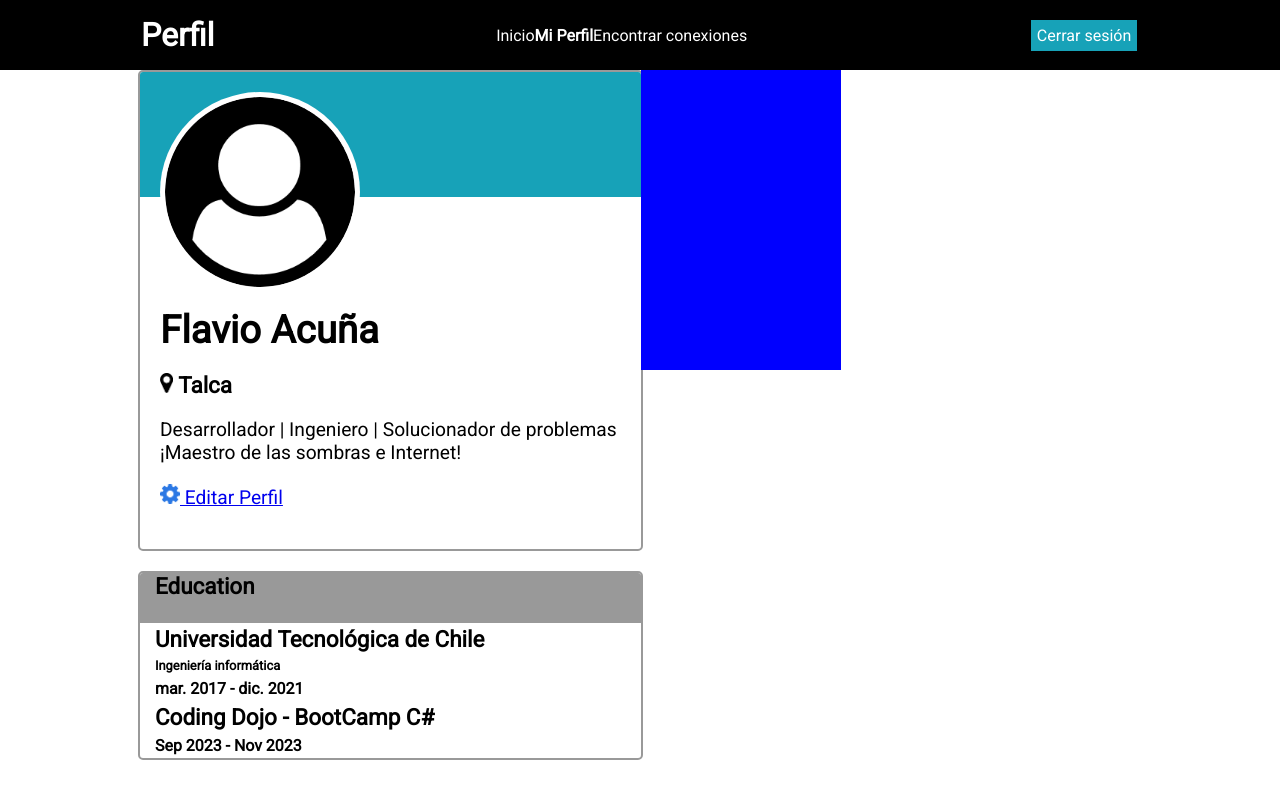
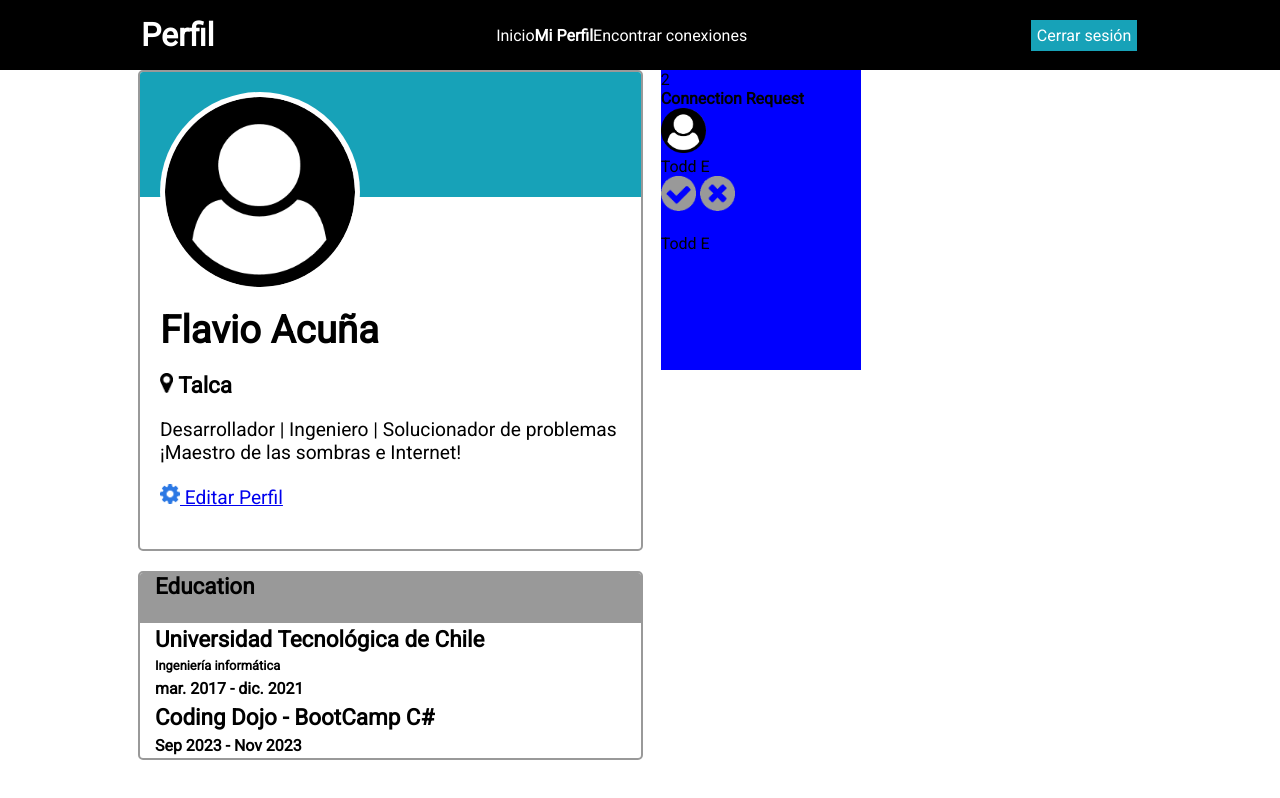
Before and after one commit to FlavioAcuna/BootCamp-C-profile_page, a plain HTML site: page index.html in a window 1280 px wide. Drawn offline with Linux system fonts and the light colour scheme.

Commit message:
modified:   css/style.css modified:   index.html

```diff
--- a/css/style.css
+++ b/css/style.css
@@ -10,6 +10,7 @@
   justify-content: space-around;
   height: 70px;
   color: white;
+  width: 100%;
 }
 .active {
   font-weight: 900;
@@ -107,4 +108,11 @@
   height: 300px;
   width: 200px;
   background-color: blue;
+  margin-left: 20px;
 }
+#icon-circle {
+  height: 35px;
+}
+.avatar-img {
+  height: 45px;
+}
--- a/index.html
+++ b/index.html
@@ -57,7 +57,39 @@
           </div>
         </div>
       </div>
-      <div class="menucontainer"></div>
+      <div class="menucontainer">
+        <div class="connectionRequests">
+          <div class="connectionRequests-title">
+            <span class="connections-pop">2</span>
+            <h4>Connection Request</h4>
+          </div>
+          <div class="connectionRequests-body">
+            <div class="user">
+              <img src="./img/user-circle.png"class="avatar-img" alt="" />
+              <p>Todd E</p>
+              <span
+                ><img
+                  src="./img/accept-circle.png"
+                  id="icon-circle"
+                  alt="accept-circle"
+              /></span>
+              <span
+                ><img
+                  src="./img/close-circle.png"
+                  id="icon-circle"
+                  alt="reject-circle"
+              /></span>
+            </div>
+            <div class="user">
+              <img src="" alt="" />
+              <p>Todd E</p>
+              <span class="span_img"></span>
+              <span class="span_img"></span>
+            </div>
+          </div>
+        </div>
+        <div class="yourConnections"></div>
+      </div>
     </div>
   </body>
 </html>
```
